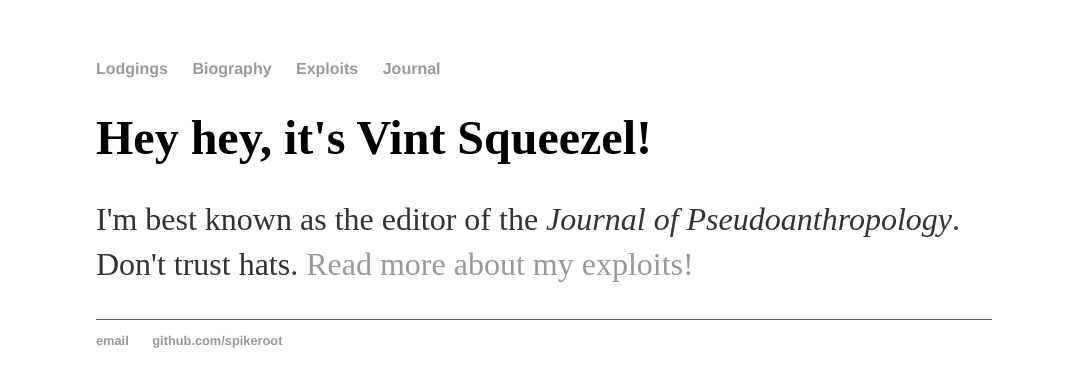
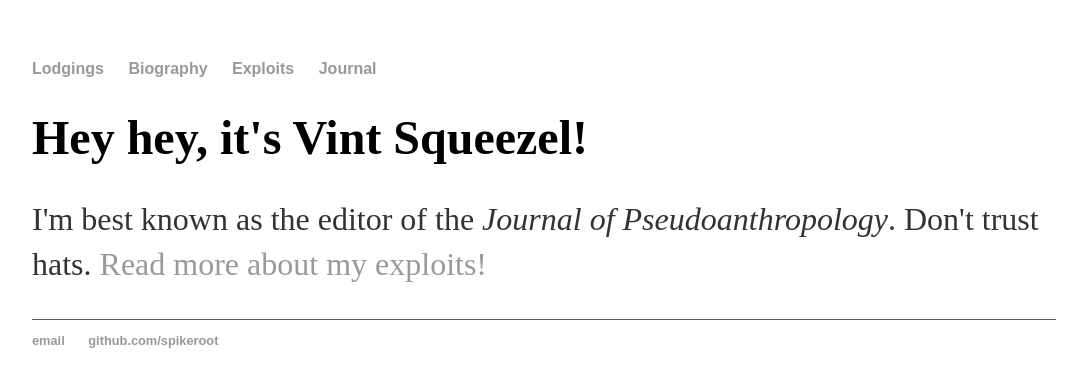
Before and after one commit to Spikeroot/spikeroot.github.io, a Jekyll site: the page built from index.html, in a window 1280 px wide. Shown: the top 387 px of the page, without its empty margins (96-1166 px from the left). Built offline with Jekyll 4.4.1, drawn with Linux system fonts in a browser that asks for light colours.

Commit message:
Update main.css

```diff
--- a/css/main.css
+++ b/css/main.css
@@ -1,9 +1,9 @@
 body {
     margin: 60px auto;
-    width: 70%;
+    width: 80%;
 }
 nav ul, footer ul {
-    font-family:'Helvetica', 'Arial', 'Sans-Serif';
+    font-family:'Bahnschrift', 'Arial', 'Sans-Serif';
     padding: 0px;
     list-style: none;
     font-weight: bold;
```
